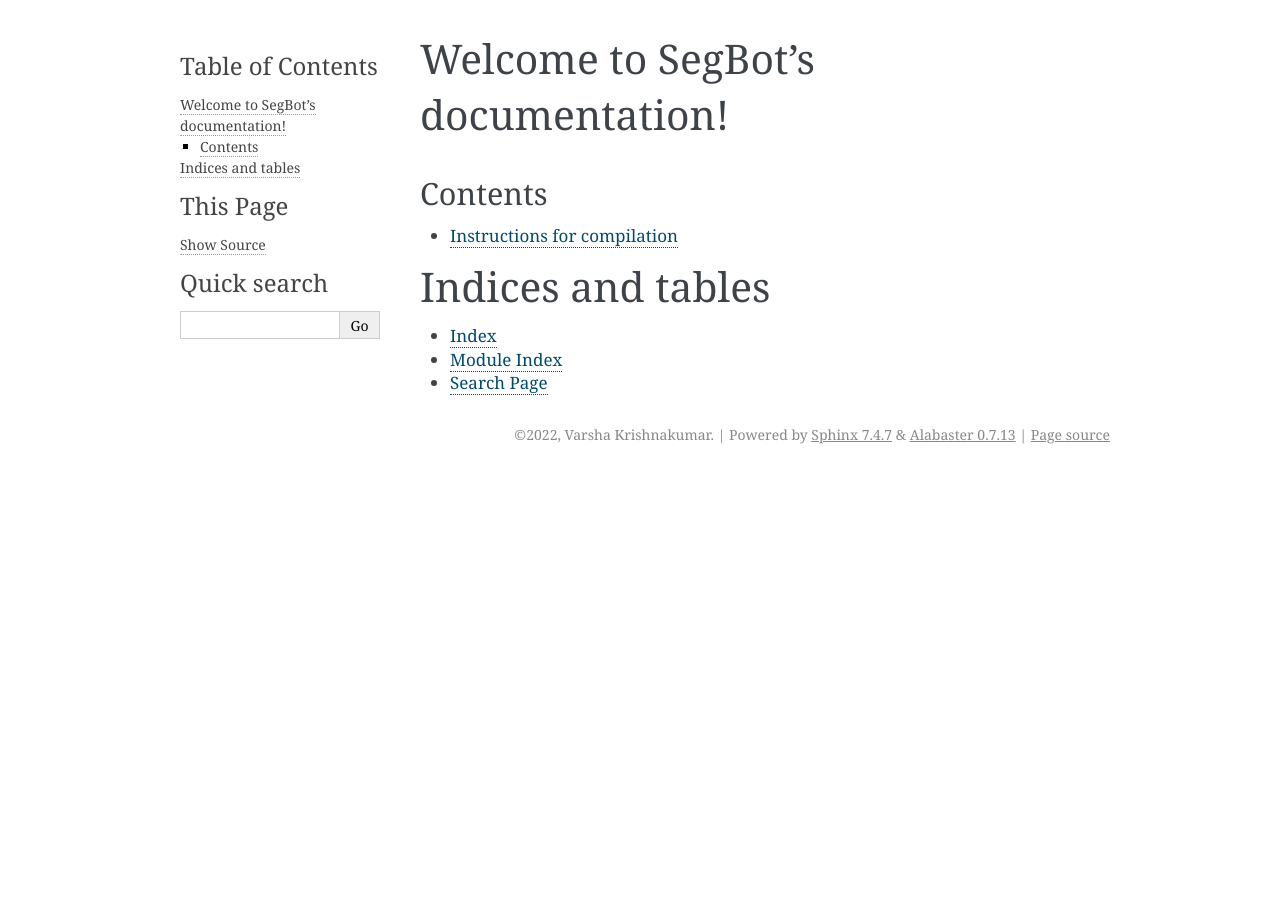
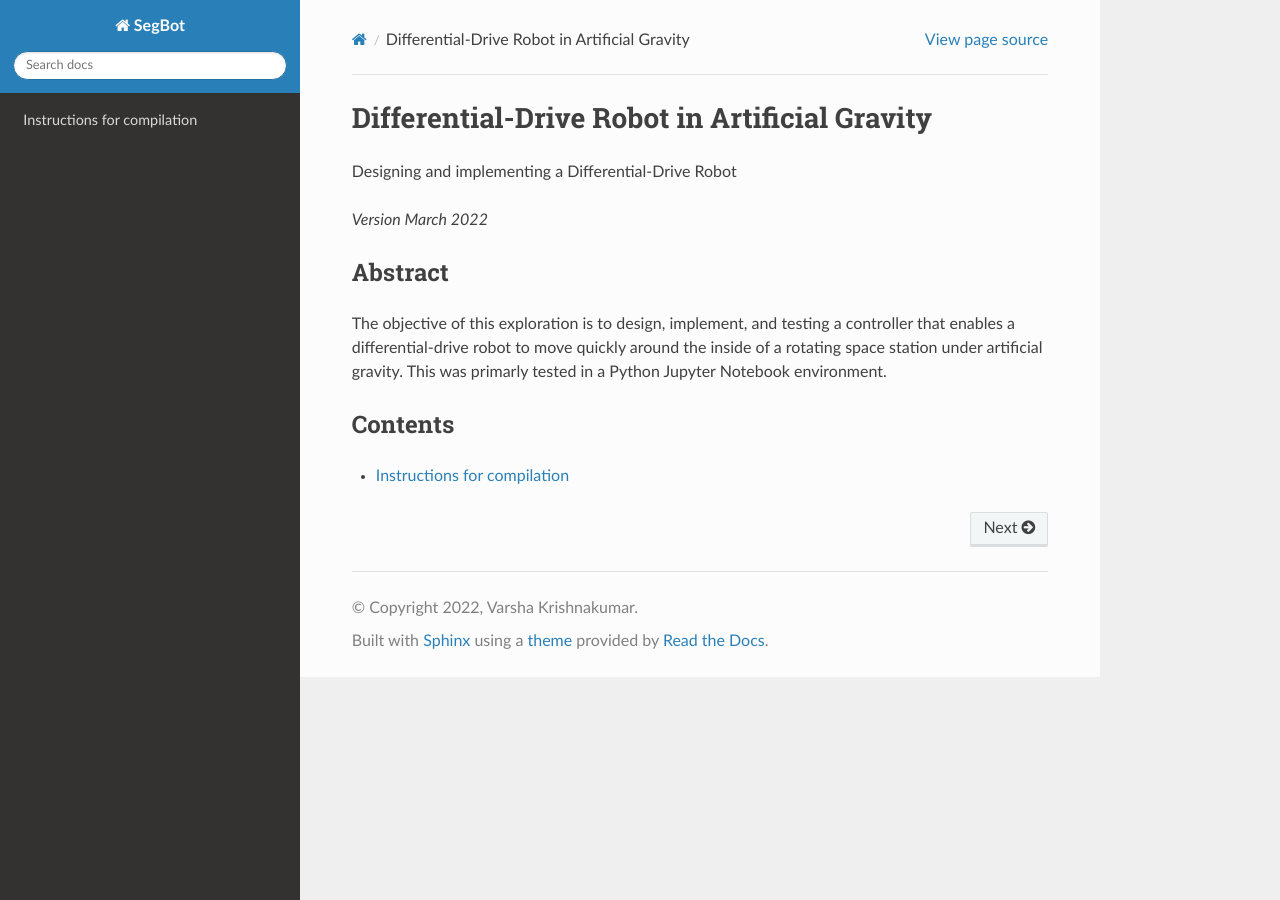
Before and after one commit to varshakrishnakumar/AE-353-Design-Project-2, a Sphinx documentation site: the page built from docs/source/index.rst, in a window 1280 px wide. Built offline with Sphinx 7.4.7 and the Read the Docs theme 2.0.0, drawn with Linux system fonts in a browser that asks for light colours.

```diff
--- a/docs/source/conf.py
+++ b/docs/source/conf.py
@@ -22,7 +22,7 @@ copyright = '2022, Varsha Krishnakumar'
 author = 'Varsha Krishnakumar'
 
 # The full version, including alpha/beta/rc tags
-release = 'March 2022'
+release = '0.1'
 
 
 # -- General configuration ---------------------------------------------------
@@ -50,7 +50,20 @@ exclude_patterns = ['_build', 'Thumbs.db', '.DS_Store']
 # The theme to use for HTML and HTML Help pages.  See the documentation for
 # a list of builtin themes.
 #
-html_theme = 'alabaster'
+import sphinx_rtd_theme
+
+html_theme = "sphinx_rtd_theme"
+
+html_theme_path = [sphinx_rtd_theme.get_html_theme_path()]
+
+# Theme options are theme-specific and customize the look and feel of a theme
+# further.  For a list of options available for each theme, see the
+# documentation.
+html_theme_options = {
+   'collapse_navigation': False,
+
+}
+
 
 # Add any paths that contain custom static files (such as style sheets) here,
 # relative to this directory. They are copied after the builtin static files,
--- a/docs/source/index.rst
+++ b/docs/source/index.rst
@@ -1,10 +1,12 @@
-.. SegBot documentation master file, created by
-   sphinx-quickstart on Wed Mar 23 11:59:58 2022.
-   You can adapt this file completely to your liking, but it should at least
-   contain the root `toctree` directive.
+Differential-Drive Robot in Artificial Gravity
+==================================
+Designing and implementing a Differential-Drive Robot
 
-Welcome to SegBot's documentation!
-==================================
+*Version March 2022*
+
+Abstract
+-----------------
+The objective of this exploration is to design, implement, and testing a controller that enables a differential-drive robot to move quickly around the inside of a rotating space station under artificial gravity. This was primarly tested in a Python Jupyter Notebook environment.
 
 Contents
 --------
@@ -17,10 +19,3 @@ Contents
    classes
    methods
    results
-
-Indices and tables
-==================
-
-* :ref:`genindex`
-* :ref:`modindex`
-* :ref:`search`
```
